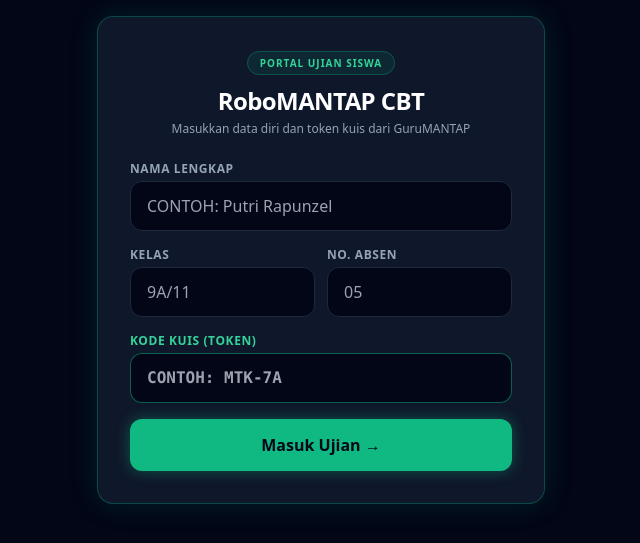
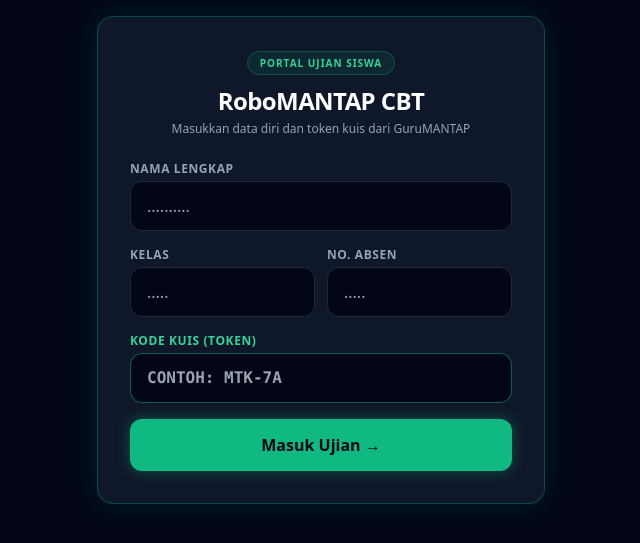
Before and after one commit to uproject-nexus/RoboMANTAP.AI-Assistant-Intelligence, a FastAPI app: page / in a window 1280 px wide. Shown: the part 140-683 px from the top of the page, without its empty margins (319-959 px from the left). Run offline with FastAPI, Linux system fonts and the light colour scheme; some libraries are stand-ins or nearby versions.

Commit message:
Update student_login.html

```diff
--- a/templates/student_login.html
+++ b/templates/student_login.html
@@ -25,16 +25,16 @@
         <form action="/verify-token" method="POST" class="space-y-4">
             <div>
                 <label class="block text-xs font-semibold text-slate-400 uppercase tracking-wider mb-1">Nama Lengkap</label>
-                <input type="text" name="nama" required placeholder="CONTOH: Putri Rapunzel" class="w-full bg-slate-950 border border-slate-800 rounded-xl px-4 py-3 text-base text-slate-100 focus:outline-none focus:border-emerald-500">
+                <input type="text" name="nama" required placeholder=".........." class="w-full bg-slate-950 border border-slate-800 rounded-xl px-4 py-3 text-base text-slate-100 focus:outline-none focus:border-emerald-500">
             </div>
             <div class="grid grid-cols-2 gap-3">
                 <div>
                     <label class="block text-xs font-semibold text-slate-400 uppercase tracking-wider mb-1">Kelas</label>
-                    <input type="text" name="kelas" required placeholder="9A/11" class="w-full bg-slate-950 border border-slate-800 rounded-xl px-4 py-3 text-base text-slate-100 focus:outline-none focus:border-emerald-500">
+                    <input type="text" name="kelas" required placeholder="....." class="w-full bg-slate-950 border border-slate-800 rounded-xl px-4 py-3 text-base text-slate-100 focus:outline-none focus:border-emerald-500">
                 </div>
                 <div>
                     <label class="block text-xs font-semibold text-slate-400 uppercase tracking-wider mb-1">No. Absen</label>
-                    <input type="text" name="absen" required placeholder="05" class="w-full bg-slate-950 border border-slate-800 rounded-xl px-4 py-3 text-base text-slate-100 focus:outline-none focus:border-emerald-500">
+                    <input type="text" name="absen" required placeholder="....." class="w-full bg-slate-950 border border-slate-800 rounded-xl px-4 py-3 text-base text-slate-100 focus:outline-none focus:border-emerald-500">
                 </div>
             </div>
             <div>
```
